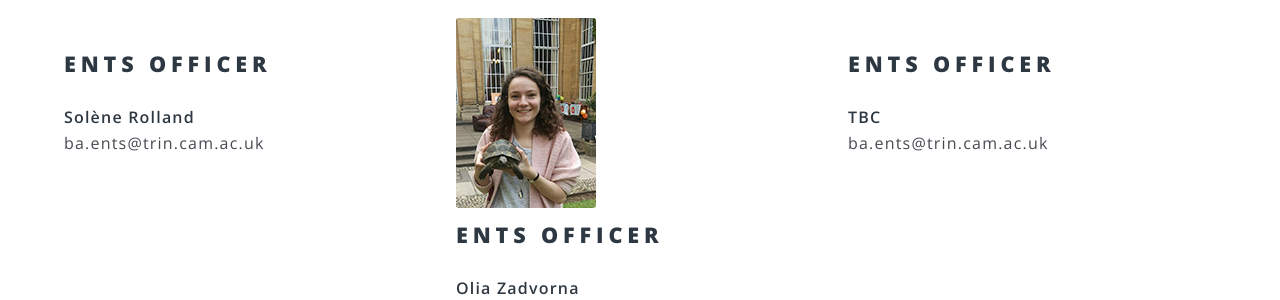
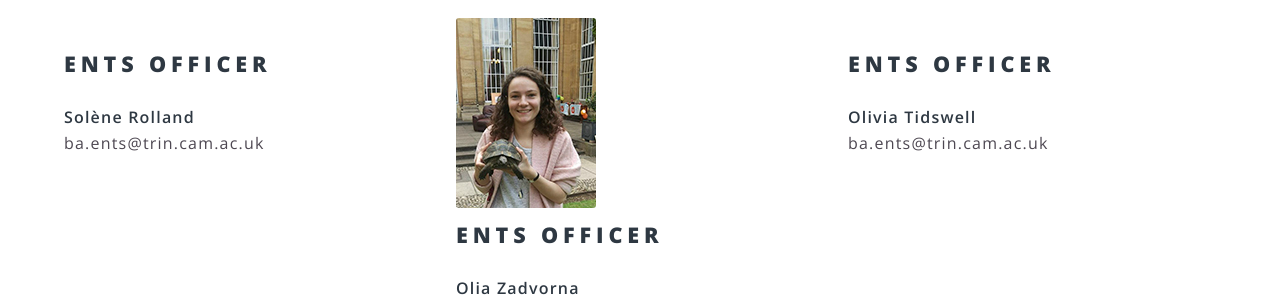
Before and after one commit to TrinityBASociety/trinitybasociety.github.io, a Jekyll site: the page built from committee/index.html, in a window 1280 px wide and 900 px high, scrolled down 960 px. Shown: the part 154-454 px from the top of the window. Built offline with Jekyll 4.4.1, drawn with Linux system fonts in a browser that asks for light colours.

Commit message:
Add Olivia as Ents Officer

```diff
--- a/committee/index.html
+++ b/committee/index.html
@@ -72,7 +72,7 @@ order: 2
 	<div class="4u 12u$(medium)">
 			<div class="image"><img src="" alt="" /></div><div class="content">
 				<h2>Ents Officer</h2>
-				<b>TBC</b>
+				<b>Olivia Tidswell</b>
 				<p>ba.ents@trin.cam.ac.uk</p>
 			</div>
 	</div>
```
